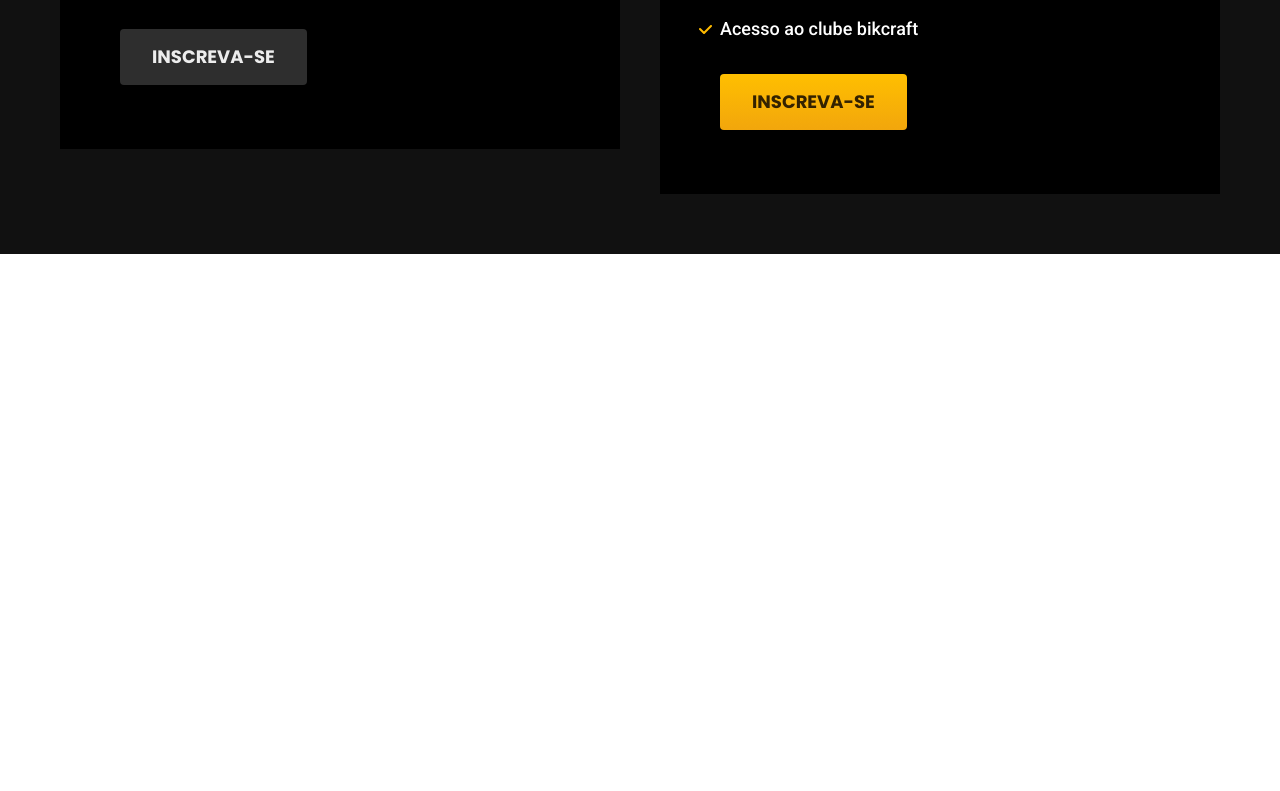
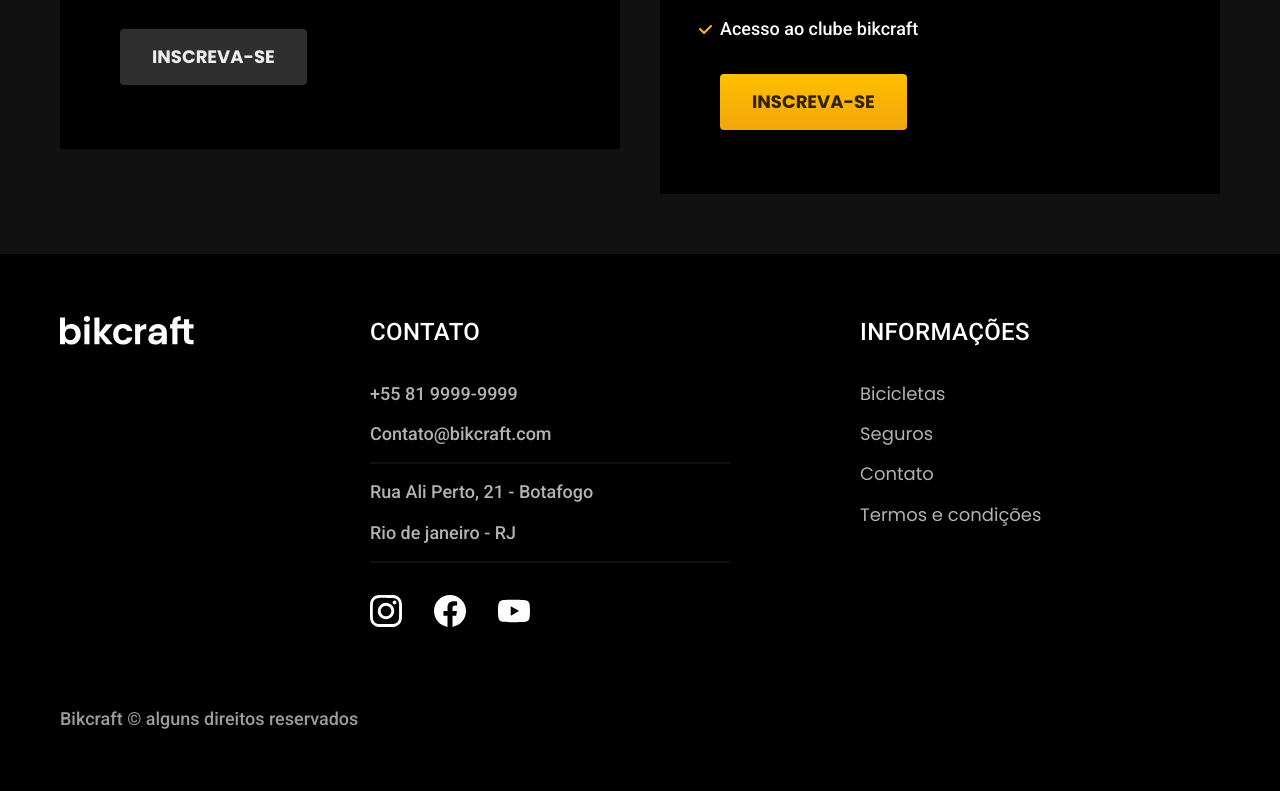
Before and after one commit to MarceloCoelho1/bikcraft, a plain HTML site: page index.html in a window 1280 px wide. Shown: the part 4337-5128 px from the top of the page. Before the commit the page ends 4591 px from the top, so only its background shows below. Drawn offline with Linux system fonts and the light colour scheme.

Commit message:
página-1-final

```diff
--- /dev/null
+++ b/css/global/footer.css
@@ -0,0 +1,67 @@
+.footer-bg {
+    background-color: var(--cor-12);
+}
+
+.footer {
+    display: grid;
+    grid-template-columns: 3fr 5fr 4fr;
+    gap: 40px;
+    padding-top: 60px;
+    padding-bottom: 60px;
+}
+
+.footer h3 {
+    margin-bottom: 32px;
+}
+
+.footer-contato ul {
+    margin-bottom: 32px;
+}
+
+.footer-contato li:nth-child(even):after {
+    content: "";
+    display: block;
+    max-width: 360px;
+    height: 2px;
+    background-color: var(--cor-11);
+    margin-top: 16px;
+}
+
+.footer li {
+    margin-bottom: 16px;
+}
+
+.footer-redes {
+    display: flex;
+    gap: 32px;
+}
+
+.footer a:hover {
+    color: var(--cor-0);
+}
+
+.footer-copy {
+    grid-column: 1/-1;
+    margin-top: 40px;
+}
+
+@media (max-width: 800px) {
+    .footer > img {
+        display: none;
+    }
+
+    .footer {
+        grid-template-columns: 1fr 1fr;
+    }
+}
+
+@media (max-width: 600px) {
+    .footer {
+        grid-template-columns: 1fr;
+        gap: 60px;
+    }
+
+    .footer-copy {
+        margin-top: 0px;
+    }
+}
--- a/css/home/depoimento.css
+++ b/css/home/depoimento.css
@@ -3,6 +3,7 @@
     grid-template-columns: 1fr 1fr;
     background-color: var(--cor-p1);
     overflow: hidden;
+
 }
 
 .depoimento img {
--- a/css/style.css
+++ b/css/style.css
@@ -32,3 +32,7 @@
 /* Seguros */
 
 @import './seguros/seguros.css';
+
+/* Footer */
+
+@import './global/footer.css';
--- a/index.html
+++ b/index.html
@@ -179,6 +179,38 @@
             </div>
         </div>
     </article>
+
+    <footer class="footer-bg">
+        <div class="footer container">
+            <img src="./img/bikcraft.svg" alt="LOGO bikcraft">
+            <div class="footer-contato">
+                <h3 class="font-2-l-b cor-0">Contato</h3>
+                <ul class="font-2-m cor-5">
+                    <li><a href="tel:+5521999999">+55 81 9999-9999</a></li>
+                    <li><a href="mailto:contato@bikcraft.com">Contato@bikcraft.com</a></li>
+                    <li>Rua Ali Perto, 21 - Botafogo</li>
+                    <li>Rio de janeiro - RJ</li>
+                </ul>
+                <div class="footer-redes">
+                    <a href="./"><img src="./img/redes/instagram.svg" alt="instagram"></a>
+                    <a href="./"><img src="./img/redes/facebook.svg" alt="facebook"></a>
+                    <a href="./"><img src="./img/redes/youtube.svg" alt="youtube"></a>
+                </div>
+            </div>
+            <div class="footer-info">
+                <h3 class="font-2-l-b cor-0">Informações</h3>
+                <nav>
+                    <ul class="font-1-m cor-5">
+                        <li><a href="./bicicletas.html">Bicicletas</a></li>
+                        <li><a href="./Seguros.html">Seguros</a></li>
+                        <li><a href="./contato.html">Contato</a></li>
+                        <li><a href="./termos.html">Termos e condições</a></li>
+                    </ul>
+                </nav>
+            </div>
+            <p class="footer-copy font-2-m cor-6">Bikcraft © alguns direitos reservados</p>
+        </div>
+    </footer>
 </body>
 
 </html>
```
